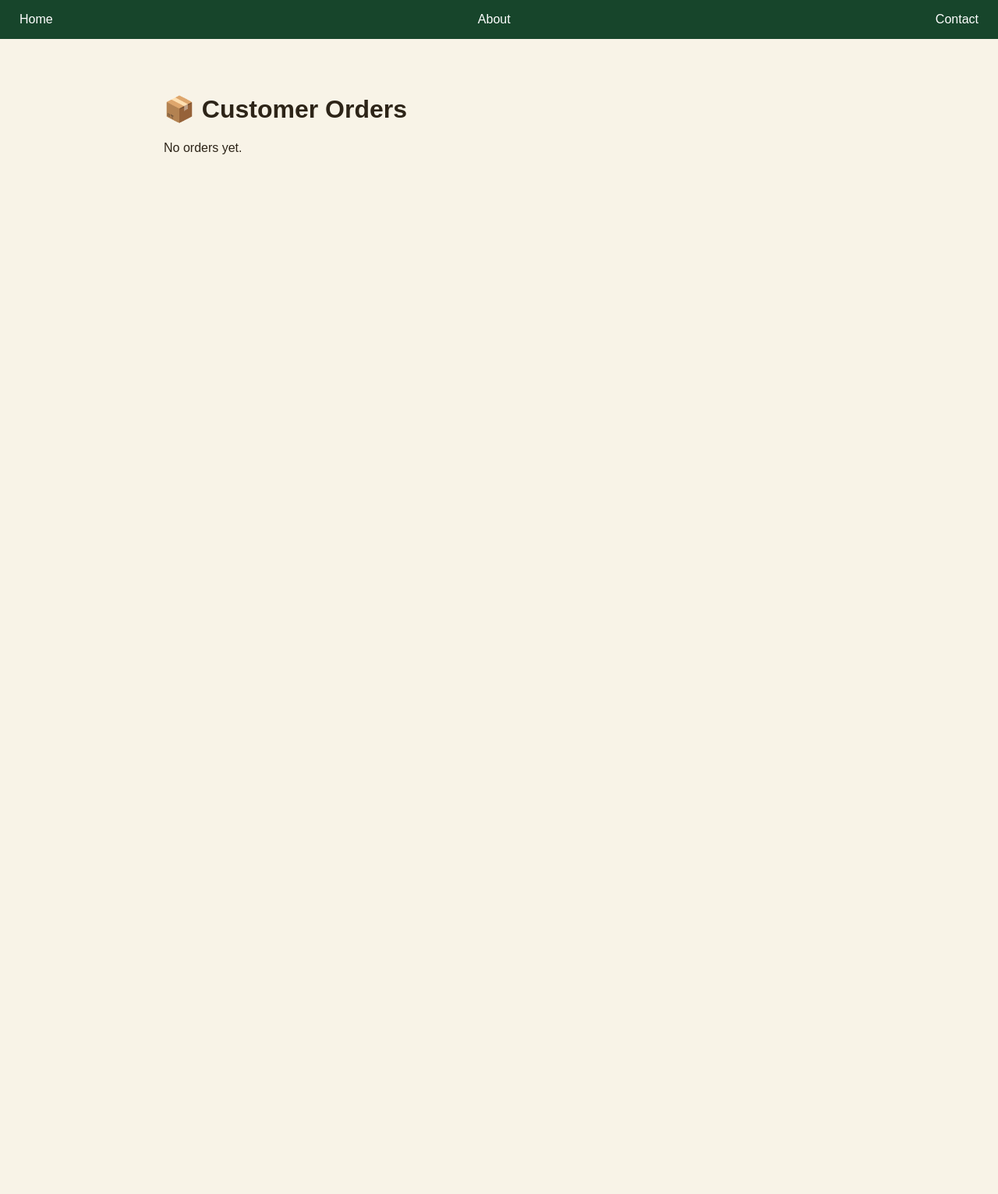
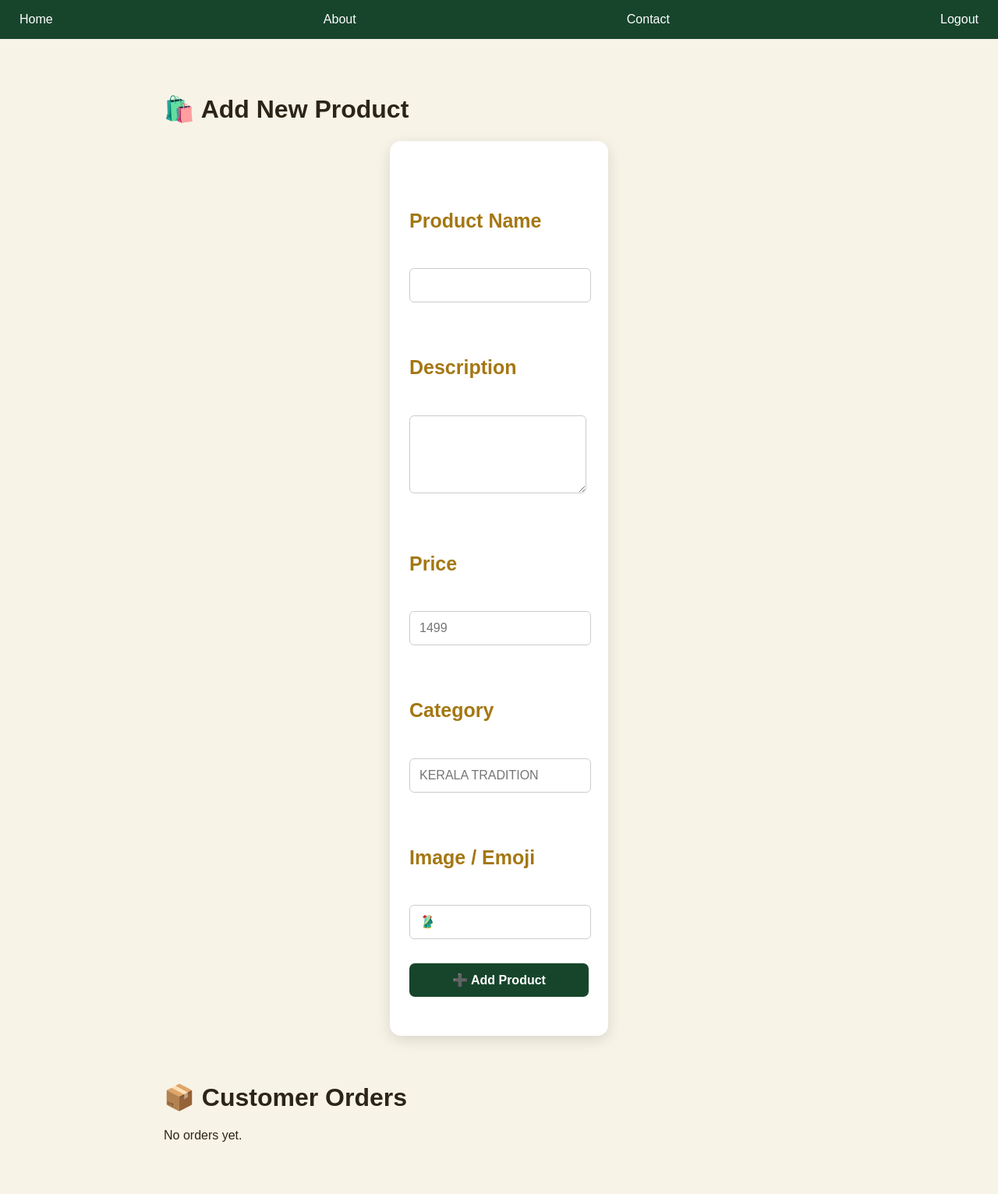
Before and after one commit to jayarajuprasad-kerala/kerala-heritage-store, a Flask app: page /admin in a window 1280 px wide. Shown: the whole page at 78% size. Before the commit the page ends 198 px from the top, so only its background shows below. Run offline with Flask 3, Linux system fonts and the light colour scheme; the visitor is signed in with stand-in values (Sample User, id 1); data that the repository does not hold is empty; some libraries are stand-ins or nearby versions.

Commit message:
Update admin.html

```diff
--- a/templates/admin.html
+++ b/templates/admin.html
@@ -11,9 +11,48 @@
     <a href="/">Home</a>
     <a href="/about">About</a>
     <a href="/contact">Contact</a>
+    <a href="/logout">Logout</a>
 </nav>
 
 <main class="order-page">
+
+    <h1>🛍️ Add New Product</h1>
+
+    <div class="product">
+        <form action="/admin/products/add" method="POST">
+
+            <p>
+                <strong>Product Name</strong><br>
+                <input type="text" name="name" required>
+            </p>
+
+            <p>
+                <strong>Description</strong><br>
+                <textarea name="description" rows="4" required></textarea>
+            </p>
+
+            <p>
+                <strong>Price</strong><br>
+                <input type="text" name="price" placeholder="1499" required>
+            </p>
+
+            <p>
+                <strong>Category</strong><br>
+                <input type="text" name="category" placeholder="KERALA TRADITION" required>
+            </p>
+
+            <p>
+                <strong>Image / Emoji</strong><br>
+                <input type="text" name="image" placeholder="🥻">
+            </p>
+
+            <button type="submit">➕ Add Product</button>
+
+        </form>
+    </div>
+
+    <br>
+
     <h1>📦 Customer Orders</h1>
 
     {% if orders %}
```
